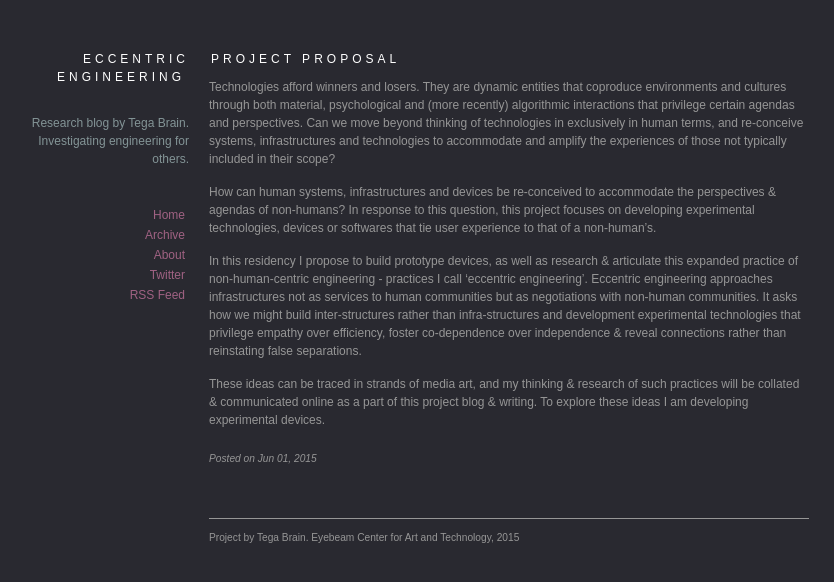
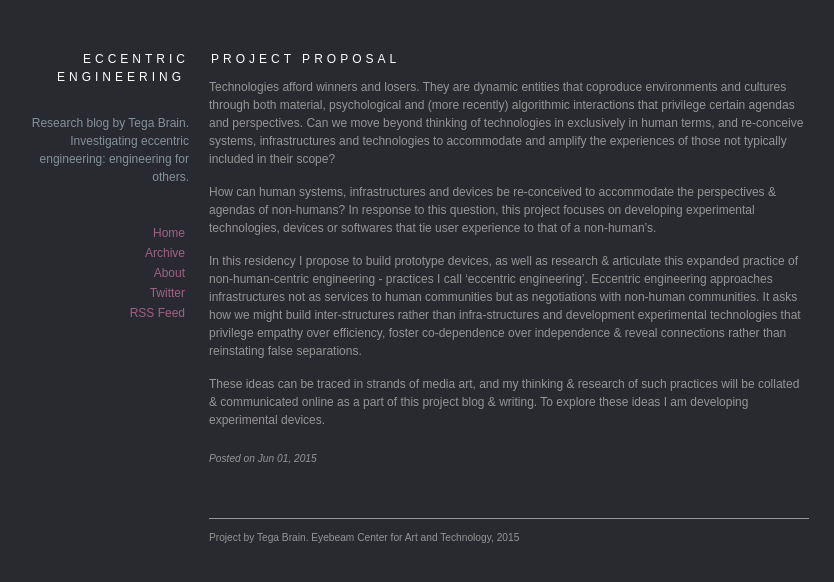
Before and after one commit to eccentricengineering/eccentricengineering.github.io, a Jekyll site: the page built from _posts/2015-06-01-application.md, in a window 1280 px wide. Shown: the top 582 px of the page, without its empty margins (131-965 px from the left). Built offline with Jekyll 4.4.1, drawn with Linux system fonts in a browser that asks for light colours; nearby versions of some CDN libraries.

```diff
--- a/_layouts/default.html
+++ b/_layouts/default.html
@@ -34,7 +34,7 @@
         <h1><a href="/"><i class="icon-sun"></i> {{ site.name }}</a></h1>
 <br/>
         Research blog by Tega Brain.
-        Investigating engineering for others.
+        Investigating eccentric engineering: engineering for others.
           <br/>  <br/><br/>
         <nav>
         <ul>
```
Also changed, not shown: _posts/2015-06-24-works1.md (renamed from _posts/2015-06-01-works1.md, +4 -12 lines), _posts/2015-06-27-works2.md (added, +9 -0 lines), _posts/2015-06-01-application.md (renamed from _posts/2015-06-24-application.md).
